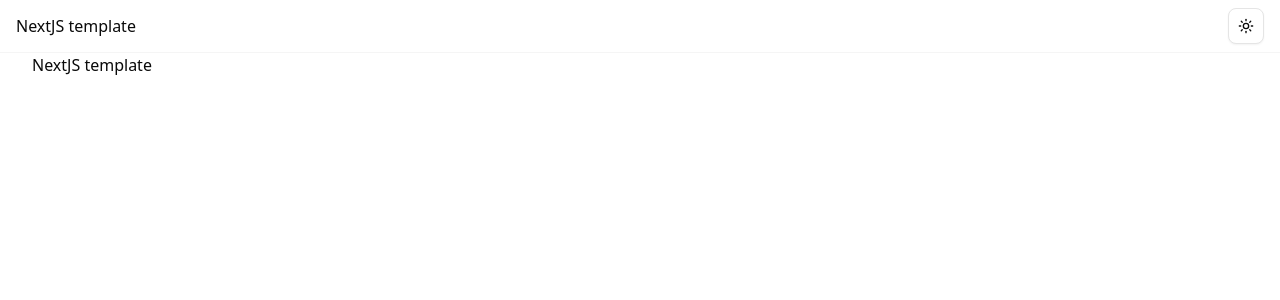
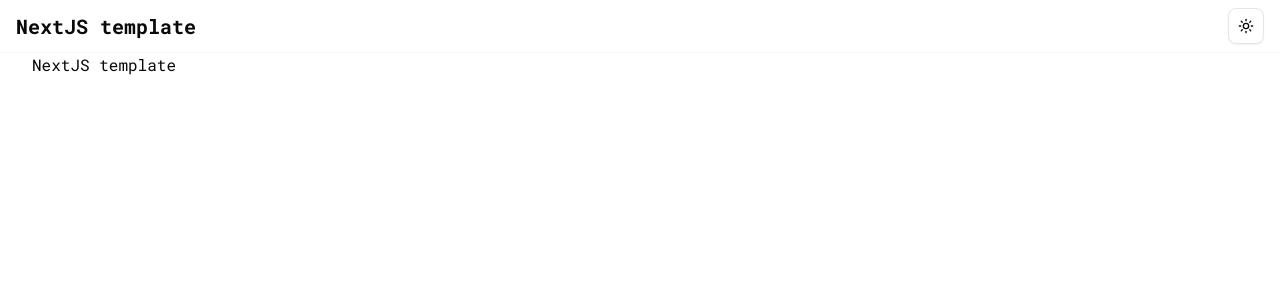
Before and after one commit to Sutsikii/nextjs-starter-template, a Next.js app: page / in a window 1280 px wide. Shown: the top 300 px of the page. Built offline with nearby package versions, Linux system fonts and the light colour scheme.

Commit message:
Roboto mono

```diff
--- a/app/layout.tsx
+++ b/app/layout.tsx
@@ -21,10 +21,8 @@ export default function RootLayout({
   children: React.ReactNode;
 }>) {
   return (
-    <html lang="fr" suppressHydrationWarning>
-      <body
-        className={`${robotoMono.variable} antialiased`}
-      >
+    <html lang="fr" className={`${robotoMono.className} antialiased`} suppressHydrationWarning>
+      <body>
         <ThemeProvider
           attribute="class"
           defaultTheme="system"
--- a/components/layout/header.tsx
+++ b/components/layout/header.tsx
@@ -3,7 +3,7 @@ import { ModeToggle } from "../theme/theme-mode-toggle";
 export function Header() {
     return (
         <header className="flex items-center justify-between px-4 py-2 border-b border-accent">
-            <p>NextJS template</p>
+            <p className="font-extrabold text-xl">NextJS template</p>
             <div className="flex-1"></div>
             <ModeToggle />
         </header>
```
